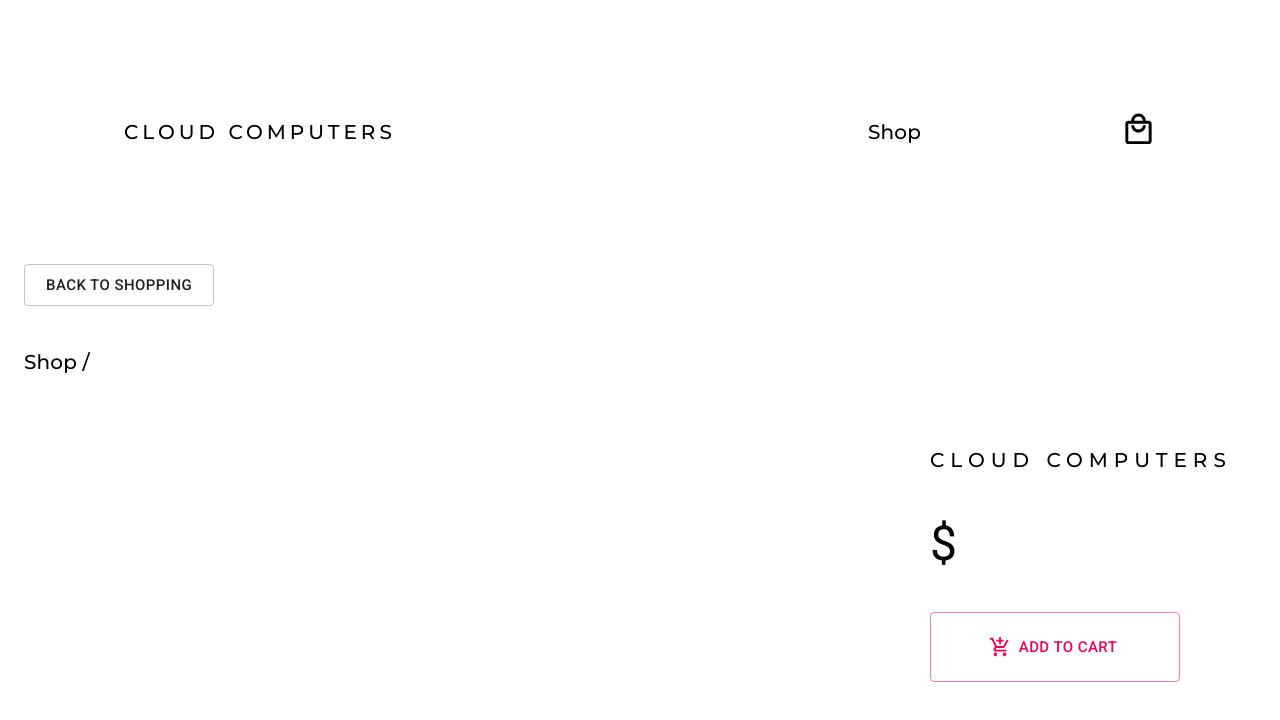
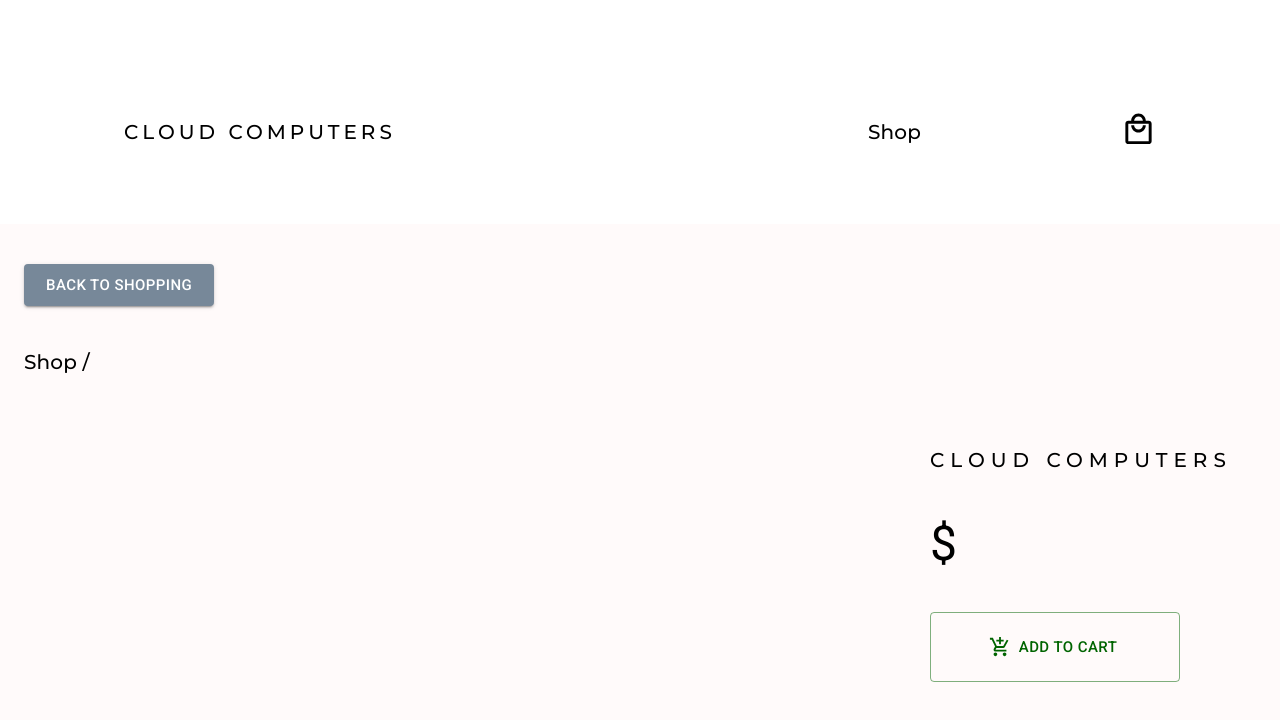
Before and after one commit to lazirpascual/cloud-computers, a React (Create React App) app: page /react-shopping-website/preview in a window 1280 px wide. Shown: the top 720 px of the page. Built offline with nearby package versions, Linux system fonts and the light colour scheme.

Commit message:
add more styling to preview page

```diff
--- a/src/App.js
+++ b/src/App.js
@@ -7,6 +7,14 @@ import ProductContextProvider from "./contexts/ProductContext";
 import { createMuiTheme, ThemeProvider } from "@material-ui/core";
 
 const theme = createMuiTheme({
+  palette: {
+    primary: {
+      main: "#778899",
+    },
+    secondary: {
+      main: "#006400",
+    },
+  },
   typography: {
     h6: {
       fontFamily: "Montserrat, sans-serif",
--- a/src/components/shop/ProductPreview.js
+++ b/src/components/shop/ProductPreview.js
@@ -1,12 +1,12 @@
 import React, { useContext } from "react";
 import { ProductContext } from "../../contexts/ProductContext";
 import { useHistory } from "react-router-dom";
+import "../../index.css";
 
 // Material-UI import
 import { Container, Grid, Typography, Button } from "@material-ui/core";
 import AddShoppingCartIcon from "@material-ui/icons/AddShoppingCart";
 import { Box } from "@material-ui/core";
-
 import { makeStyles } from "@material-ui/core/styles";
 
 const useStyles = makeStyles({
@@ -34,13 +34,14 @@ const ProductPreview = () => {
   const history = useHistory();
 
   return (
-    <Container>
+    <Container className="cart-bg">
       <Grid container direction="row" alignItems="flex-start" spacing={10}>
         <Grid item xs={6} md={6} lg={6}>
           <Button
             onClick={() => history.push(`/react-shopping-website/shop`)}
             size="large"
-            variant="outlined"
+            variant="contained"
+            color="primary"
           >
             Back To Shopping
           </Button>
--- a/src/index.css
+++ b/src/index.css
@@ -12,6 +12,10 @@
   z-index: 0;
   max-height: 100%;
   background-size: cover;
+}
+
+.cart-bg {
+  background-color: #fffafa;
 }
 
 .home {
```
